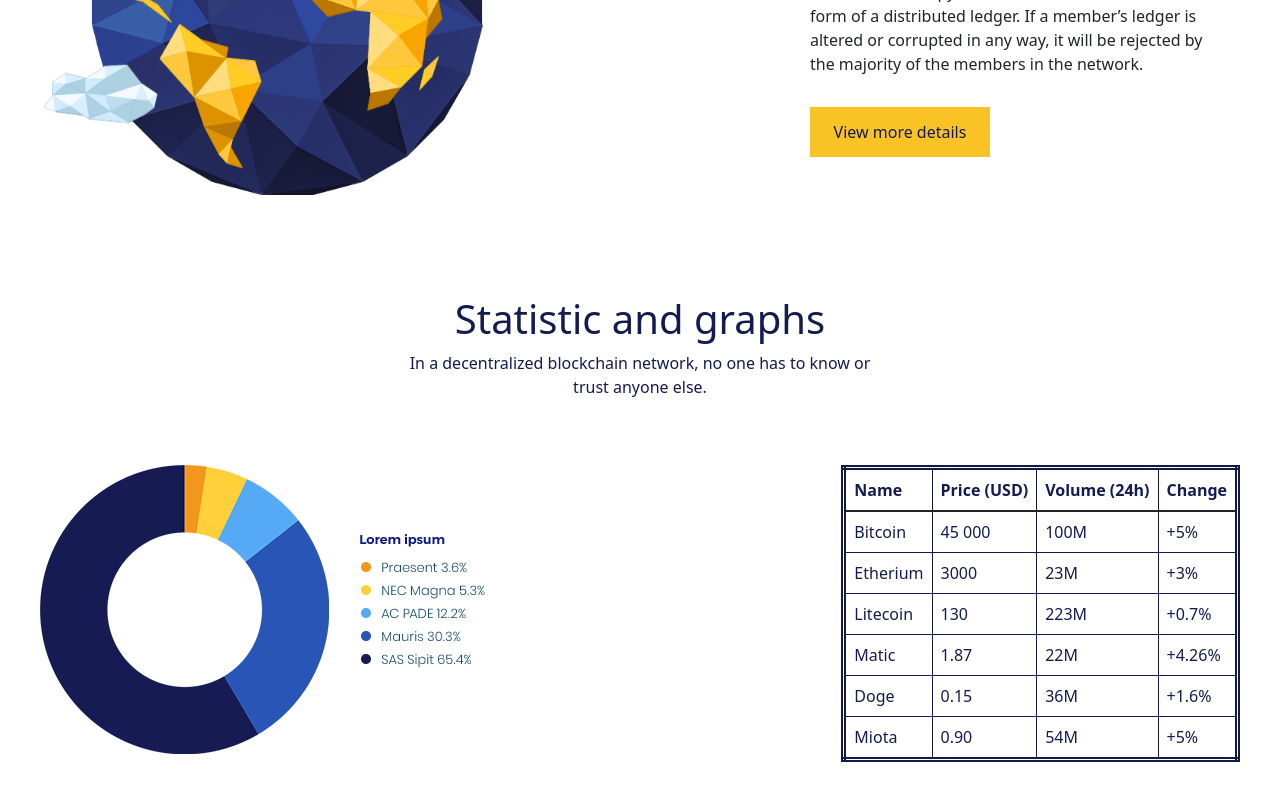
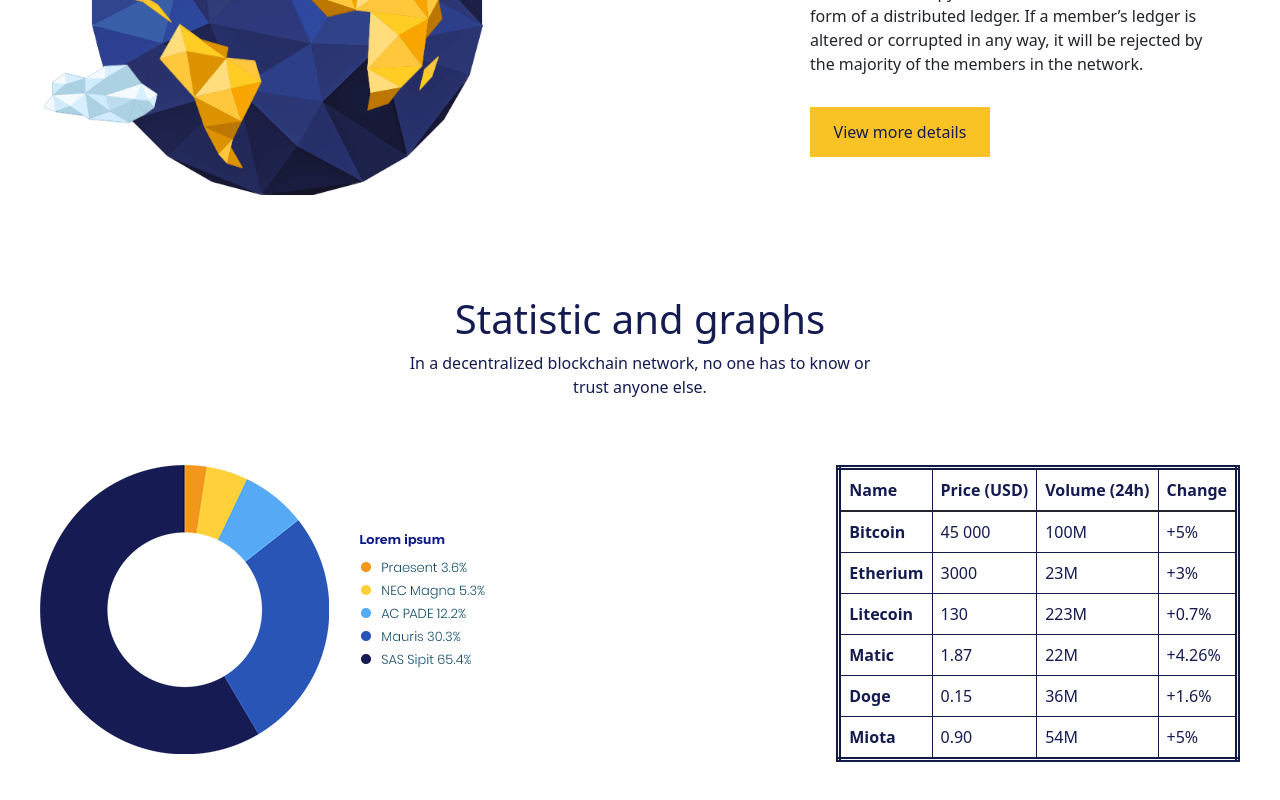
Before and after one commit to Kryvchenko/crypto, a React (Create React App) app: page / in a window 1280 px wide. Shown: the part 1850-2650 px from the top of the page. Built offline with nearby package versions, Linux system fonts and the light colour scheme.

Commit message:
styles added

```diff
--- a/src/components/StatisticSection /Table.js
+++ b/src/components/StatisticSection /Table.js
@@ -45,7 +45,7 @@ export const Table = () => {
   const renderCoins = (coins, index) => {
     return (
       <tr key={index} style={{ color: "#141b50" }}>
-        <td>{coins.name}</td>
+        <td style={{ fontWeight: "bold" }}>{coins.name}</td>
         <td>{coins.price}</td>
         <td>{coins.volume}</td>
         <td>{coins.change}</td>
```
